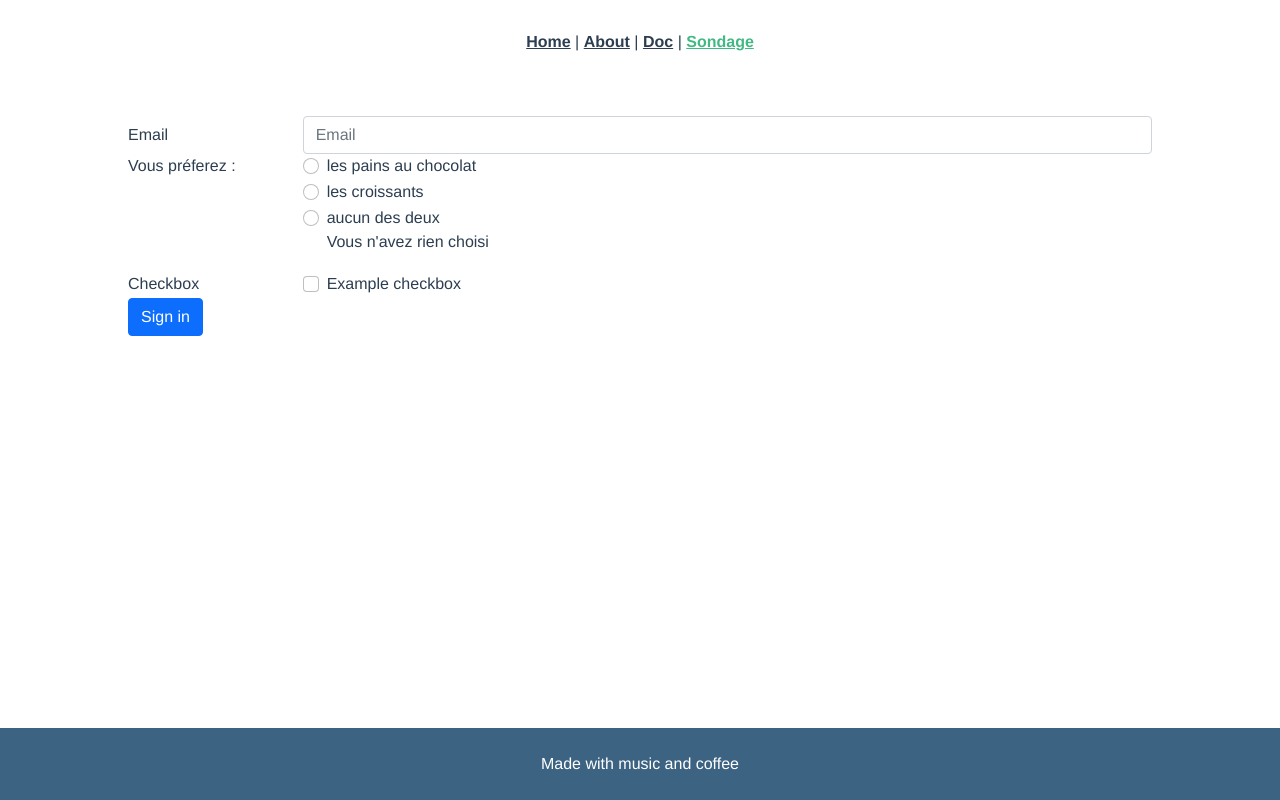
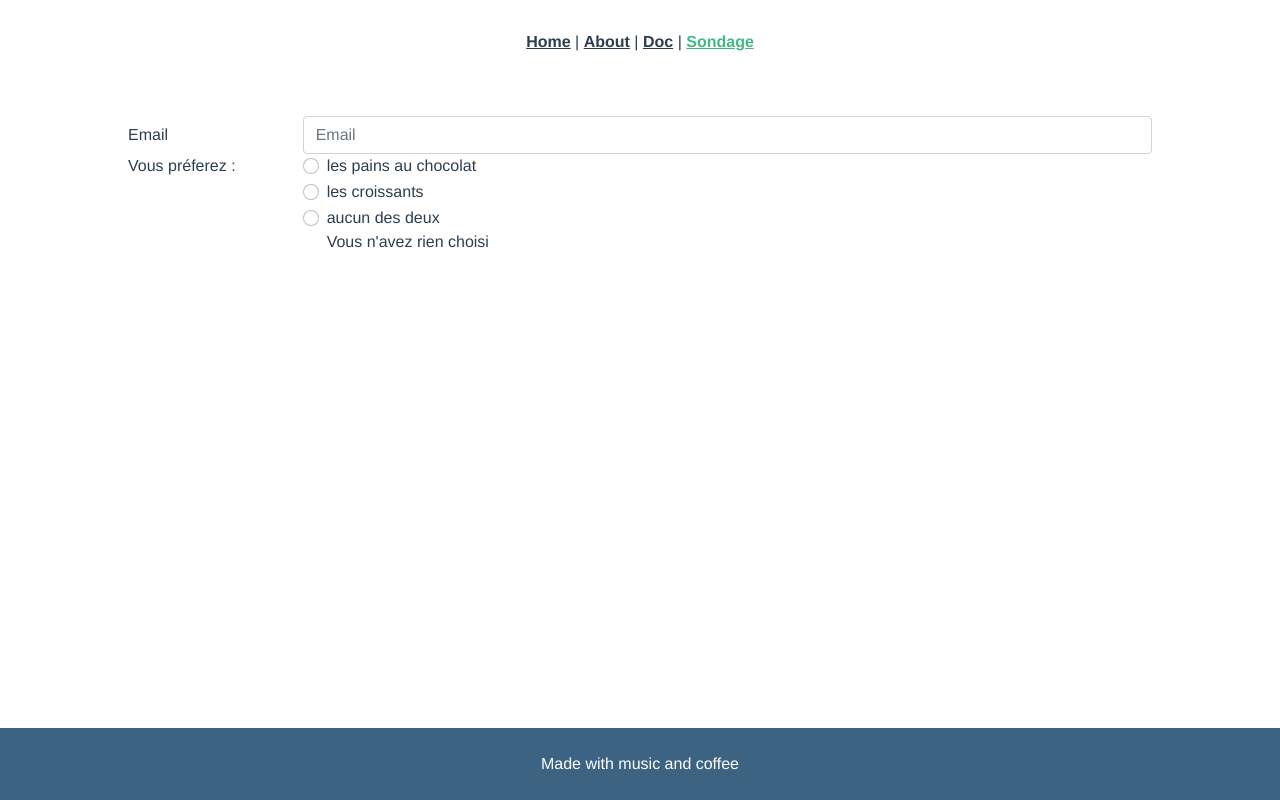
Before and after one commit to Timdev0/boulangerie, a Vue app: page /sondage in a window 1280 px wide. Built offline with nearby package versions, Linux system fonts and the light colour scheme.

Commit message:
sondage rmv unfunctional

```diff
--- a/src/views/Sondage.vue
+++ b/src/views/Sondage.vue
@@ -23,7 +23,7 @@
                 les croissants
               </label>
             </div>
-            <div class="form-check disabled">
+            <div class="form-check">
               <input class="form-check-input" type="radio" name="viennoiserie" id="aucun" value="3" v-model="picked">
               <label class="form-check-label" for="aucun">
                 aucun des deux
@@ -37,22 +37,13 @@
           </div>
         </div>
       </fieldset>
-      <div class="form-group row">
-        <div class="col-sm-2">Checkbox</div>
-        <div class="col-sm-10">
-          <div class="form-check">
-            <input class="form-check-input" type="checkbox" id="gridCheck1">
-            <label class="form-check-label" for="gridCheck1">
-              Example checkbox
-            </label>
-          </div>
-        </div>
-      </div>
+      <!--
       <div class="form-group row">
         <div class="col-sm-10">
           <button type="submit" class="btn btn-primary">Sign in</button>
         </div>
       </div>
+      -->
     </form>
   </div>
 </template>
@@ -68,10 +59,10 @@ export default {
     pickedtxt () {
       switch (this.picked) {
         case '1':
-          return 'Hmmmm Pain au chocolat'
+          return 'Hmmmm pains au chocolat'
 
         case '2':
-          return 'Hmmmm croissant'
+          return 'Hmmmm croissants'
 
         case '3':
           return 'Ah !'
```
